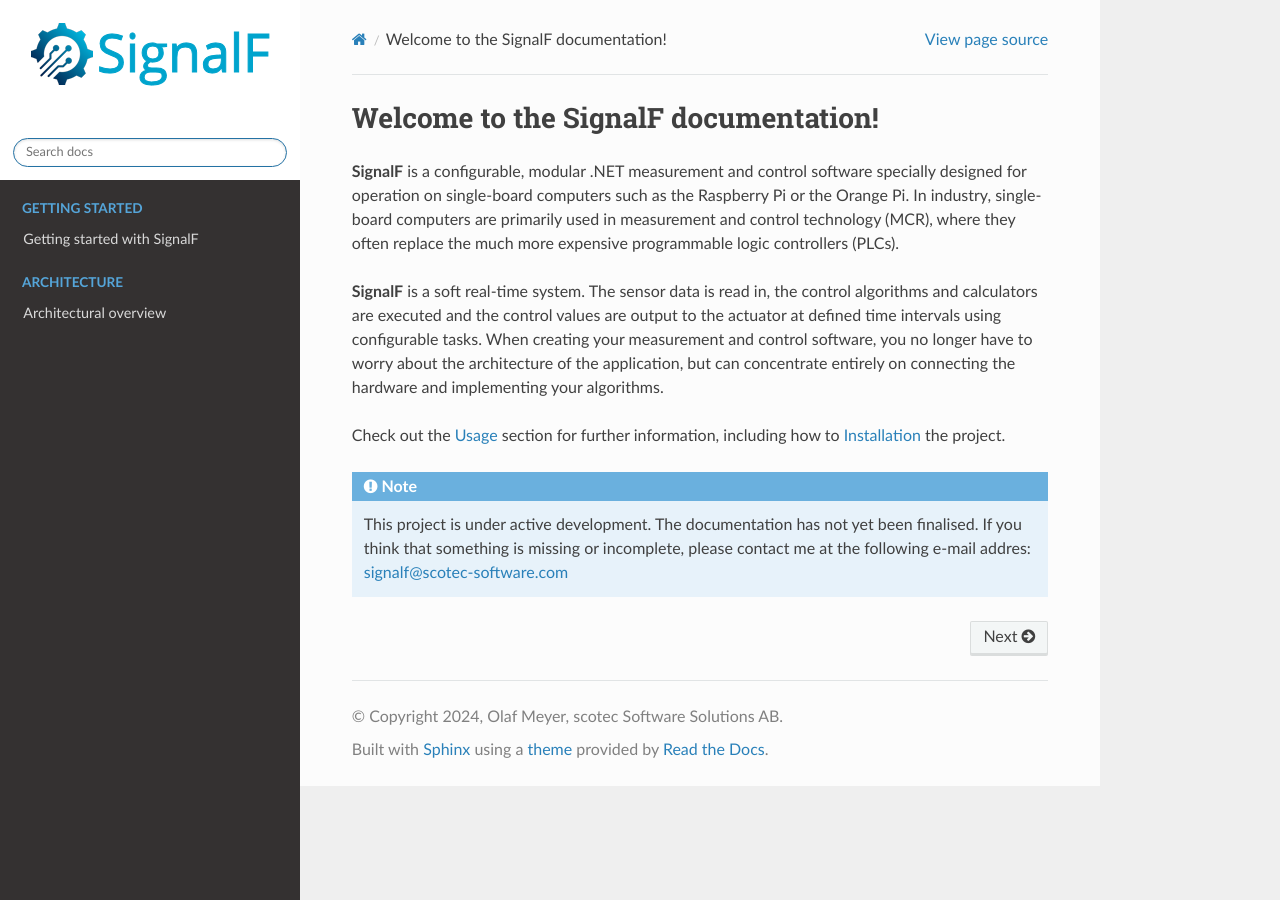
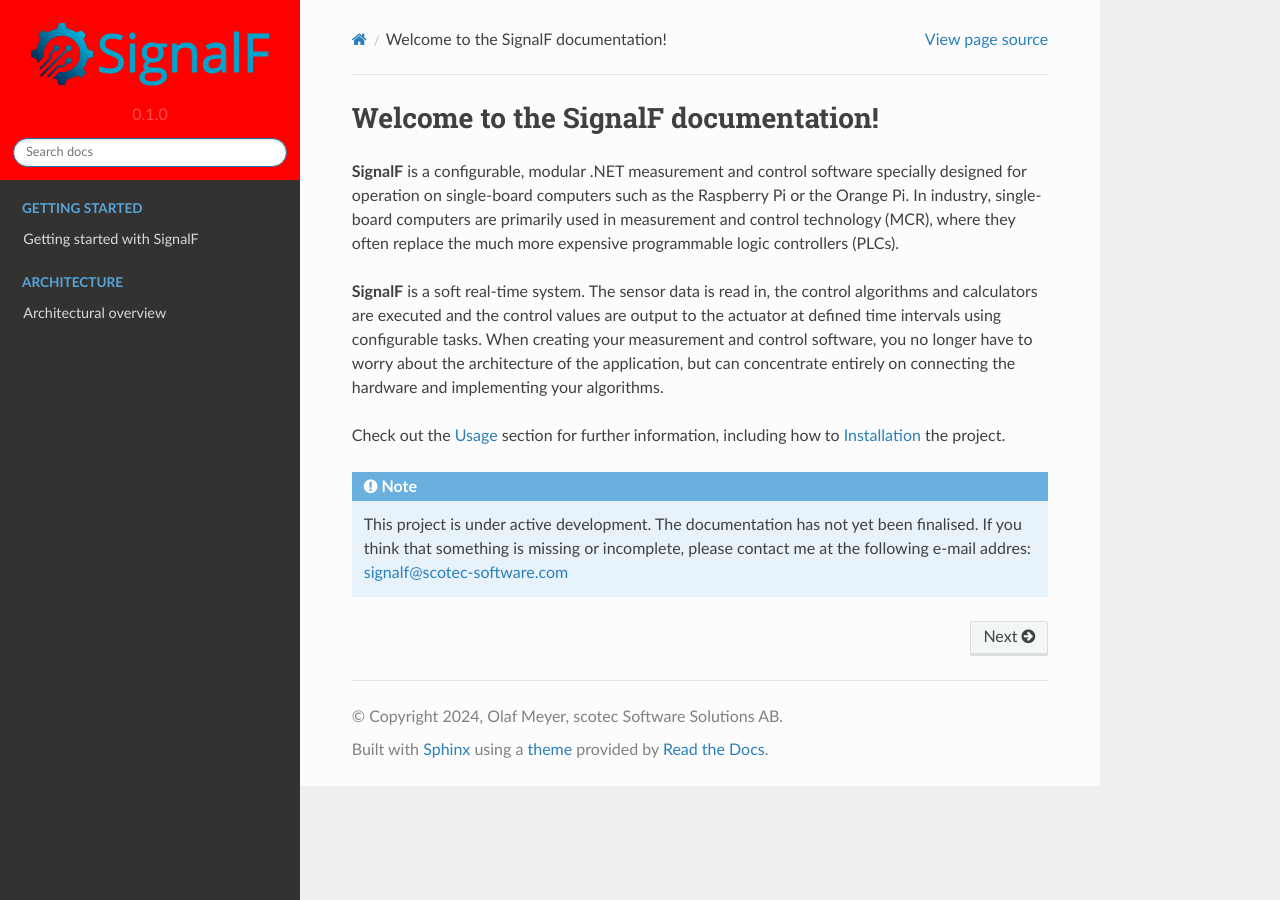
Before and after one commit to SignalF/SignalF.Documentation, a Sphinx documentation site: the page built from docs/source/index.rst, in a window 1280 px wide. Built offline with Sphinx 7.4.7 and the Read the Docs theme 2.0.0, drawn with Linux system fonts in a browser that asks for light colours.

Commit message:
Update conf.py

```diff
--- a/docs/source/conf.py
+++ b/docs/source/conf.py
@@ -46,7 +46,7 @@
     'prev_next_buttons_location': 'bottom',
     'style_external_links': False,
     'vcs_pageview_mode': '',
-    'style_nav_header_background': 'white',
+    'style_nav_header_background': '#FF0000',
     # Toc options
     'collapse_navigation': True,
     'sticky_navigation': True,
```
